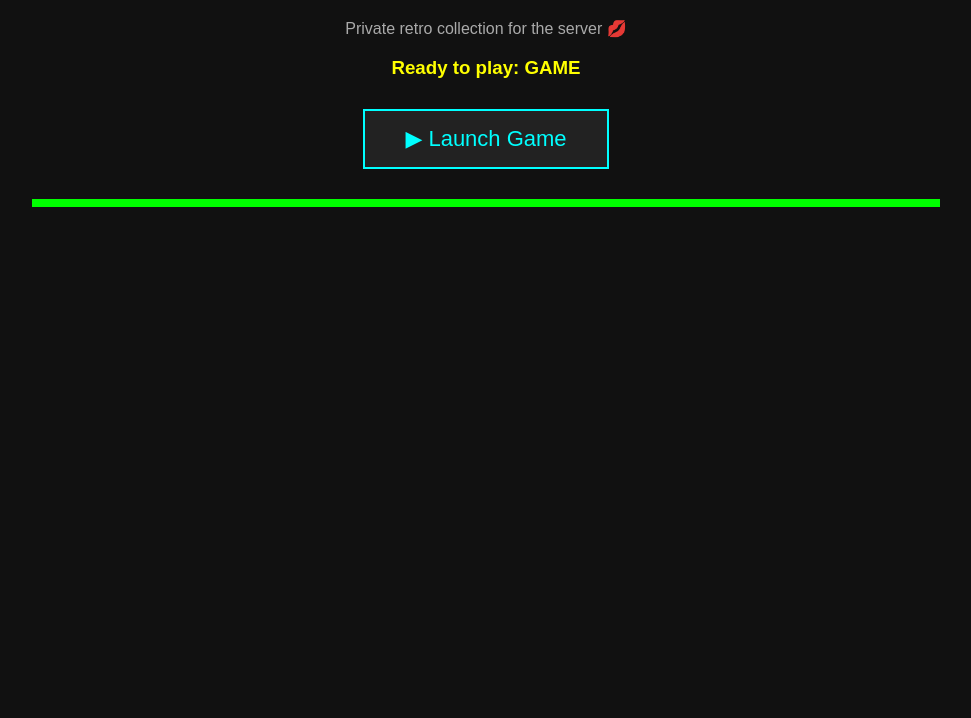
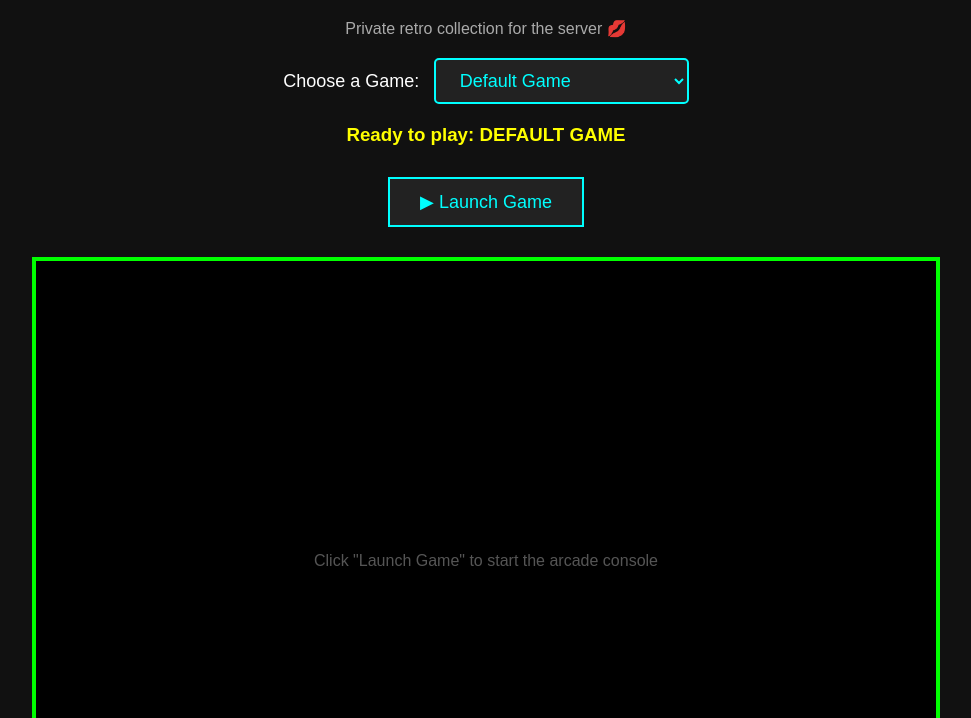
Before and after one commit to TheMimicArtist/Mimic-s-Flash-Games, a plain HTML site: page index.html in a window 1280 px wide. Shown: the part 82-800 px from the top of the page, without its empty margins (154-1125 px from the left). Drawn offline with Linux system fonts and the light colour scheme.

Commit message:
added dropdown selector and games list

```diff
--- a/index.html
+++ b/index.html
@@ -17,13 +17,41 @@
             border: 4px solid #0f0;
             max-width: 900px;
             background: #000;
+            min-height: 600px;
+            display: flex;
+            align-items: center;
+            justify-content: center;
         }
         h1 {
             color: #0ff;
         }
+        p {
+            color: #aaa;
+        }
+        /* Dropdown Menu Styling */
+        .selector-container {
+            margin: 20px auto;
+        }
+        label {
+            color: #fff;
+            font-size: 18px;
+            margin-right: 10px;
+        }
+        select {
+            padding: 10px 20px;
+            font-size: 18px;
+            background: #222;
+            color: #0ff;
+            border: 2px solid #0ff;
+            cursor: pointer;
+            border-radius: 5px;
+        }
+        select:focus {
+            outline: none;
+        }
         button {
-            padding: 15px 40px;
-            font-size: 22px;
+            padding: 12px 30px;
+            font-size: 18px;
             margin: 10px;
             background: #222;
             color: #0ff;
@@ -34,37 +62,47 @@
             background: #0ff;
             color: #000;
         }
-        p {
-            color: #aaa;
-        }
     </style>
 </head>
 <body>
     <h1>🕹️ Mimic's Flash Games</h1>
     <p>Private retro collection for the server 💋</p>
 
-    <h3 id="game-title" style="color: yellow; min-height: 24px;"></h3>
+    <!-- 1. THE DROPDOWN MENU -->
+    <div class="selector-container">
+        <label for="game-select">Choose a Game:</label>
+        <select id="game-select" onchange="updateSelectedGame()">
+            <!-- FUTURE STEP: Just add new games to this list below! -->
+            <option value="game.swf">Default Game</option>
+            <option value="milf_quest.swf">Milf Quest</option>
+            <option value="Banned_From_Equestria.swf">Banned From Equestria</option>
+        </select>
+    </div>
+
+    <h3 id="game-title" style="color: yellow; min-height: 24px;">Ready to play: DEFAULT GAME</h3>
 
     <button onclick="loadGame()">▶ Launch Game</button>
     <button onclick="toggleFullscreen()" id="fsBtn" style="display:none;">⛶ Fullscreen</button>
 
-    <div id="container"></div>
+    <div id="container">
+        <p style="color: #555;">Click "Launch Game" to start the arcade console</p>
+    </div>
 
     <script src="ruffle-0.2.0-web-selfhosted/ruffle.js"></script>
     <script>
         let currentPlayer = null;
+        let selectedGame = document.getElementById('game-select').value;
 
-        // 1. Look at the browser's URL bar to grab "?game=filename.swf"
-        const urlParams = new URLSearchParams(window.location.search);
-        const gameFile = urlParams.get('game') || 'game.swf'; // Defaults to game.swf if empty
-
-        // 2. Format the filename beautifully to display as a heading on screen
-        const cleanTitle = gameFile.replace('.swf', '').replace(/_/g, ' ').replace(/-/g, ' ').toUpperCase();
-        document.getElementById('game-title').innerText = `Ready to play: ${cleanTitle}`;
+        // Updates the text display when you click a different option in the dropdown
+        function updateSelectedGame() {
+            selectedGame = document.getElementById('game-select').value;
+            const cleanTitle = selectedGame.replace('.swf', '').replace(/_/g, ' ').replace(/-/g, ' ').toUpperCase();
+            document.getElementById('game-title').innerText = `Ready to play: ${cleanTitle}`;
+        }
 
         async function loadGame() {
             const container = document.getElementById('container');
-            container.innerHTML = `<p style="color:yellow;">Loading ${gameFile}...</p>`;
+            container.innerHTML = `<p style="color:yellow;">Loading ${selectedGame}...</p>`;
 
             const ruffle = window.RufflePlayer.newest();
             const player = ruffle.createPlayer();
@@ -79,14 +117,12 @@
             document.getElementById('fsBtn').style.display = 'inline-block';
 
             try {
-                // 3. Load the dynamic URL variable instead of a hardcoded string
-                await player.load({ url: gameFile });
+                await player.load({ url: selectedGame });
             } catch (e) {
-                container.innerHTML = `<p style="color:red;">Error loading ${gameFile}. Verify the filename spelling/casing and ensure it is pushed to GitHub!</p>`;
+                container.innerHTML = `<p style="color:red;">Error loading ${selectedGame}. Verify file name casing and make sure it's pushed to GitHub!</p>`;
             }
         }
 
-        // Handles Ruffle built-in fullscreen functionality
         function toggleFullscreen() {
             if (currentPlayer) currentPlayer.enterFullscreen();
         }
```
